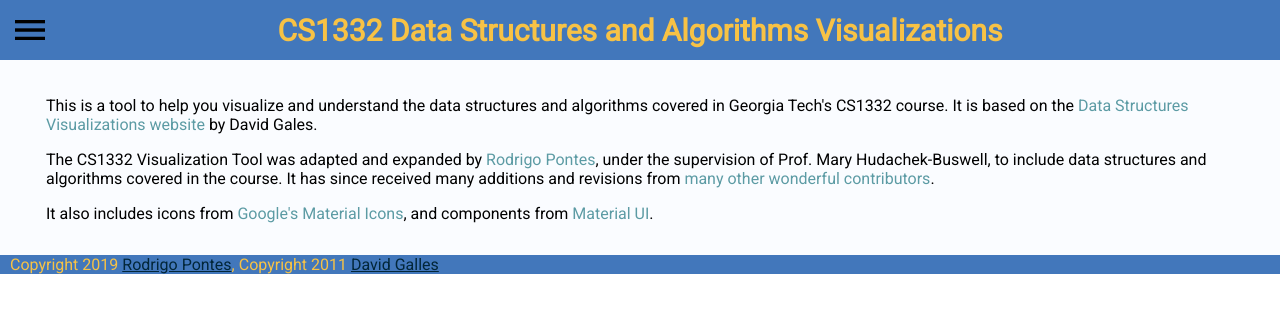
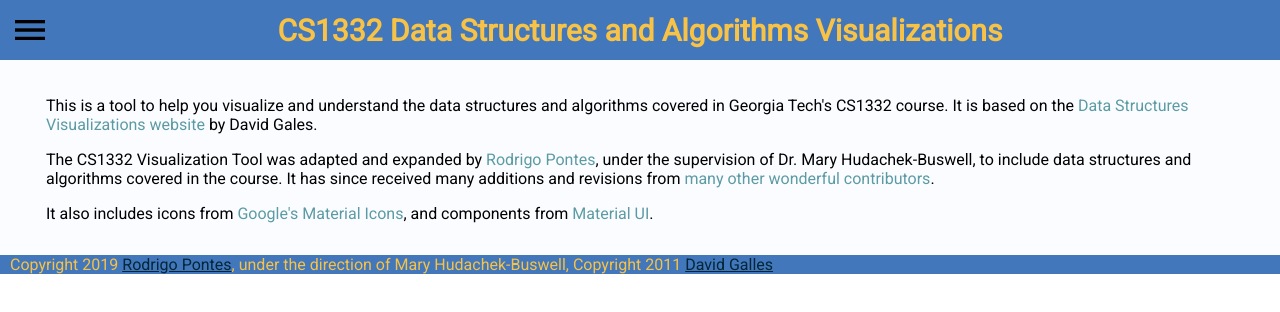
Before and after one commit to RodrigoDLPontes/visualization-tool, a React (Create React App) app: page /about in a window 1280 px wide. Shown: the top 312 px of the page. Built offline with nearby package versions, Linux system fonts and the light colour scheme.

Commit message:
update README and footer

```diff
--- a/src/components/Footer.js
+++ b/src/components/Footer.js
@@ -2,7 +2,8 @@ import React from 'react';
 
 const Footer = () => (
 	<div className="footer">
-		Copyright 2019 <a href="https://rodrigodlpontes.github.io/website/">Rodrigo Pontes</a>,
+		Copyright 2019 <a href="https://rodrigodlpontes.github.io/website/">Rodrigo Pontes</a>
+		, under the direction of Mary Hudachek-Buswell,
 		Copyright 2011 <a href="http://www.cs.usfca.edu/galles">David Galles</a>
 	</div>
 );
--- a/src/screens/AboutScreen.js
+++ b/src/screens/AboutScreen.js
@@ -13,7 +13,7 @@ const AboutScreen = () => (
 		<p>
 			The CS1332 Visualization Tool was adapted and expanded by{' '}
 			<a href="https://rodrigodlpontes.github.io/website/">Rodrigo Pontes</a>, under the
-			supervision of Prof. Mary Hudachek-Buswell, to include data structures and algorithms
+			supervision of Dr. Mary Hudachek-Buswell, to include data structures and algorithms
 			covered in the course. It has since received many additions and revisions from{' '}
 			<a href="https://github.com/RodrigoDLPontes/visualization-tool#contributors-">
 				many other wonderful contributors
```
Also changed, not shown: 1 other file (tests, documents, lock files or other folders).
